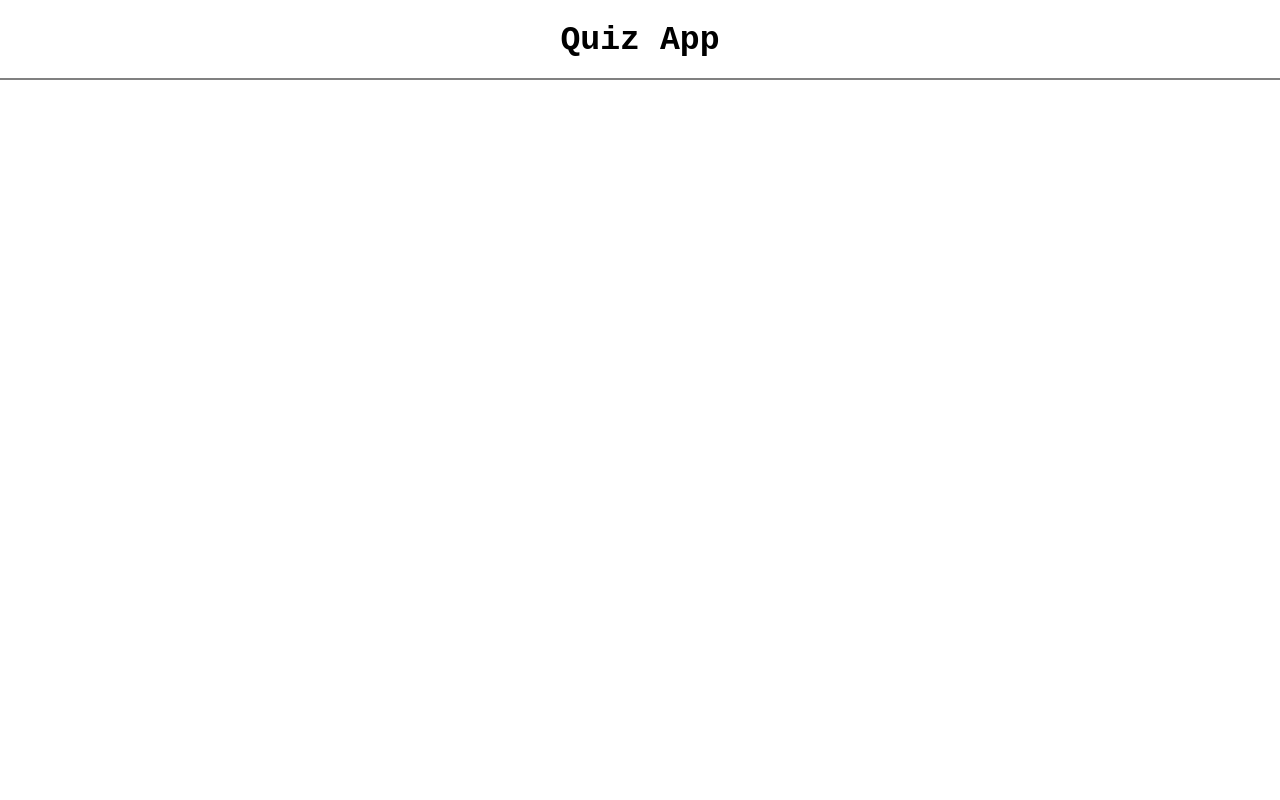
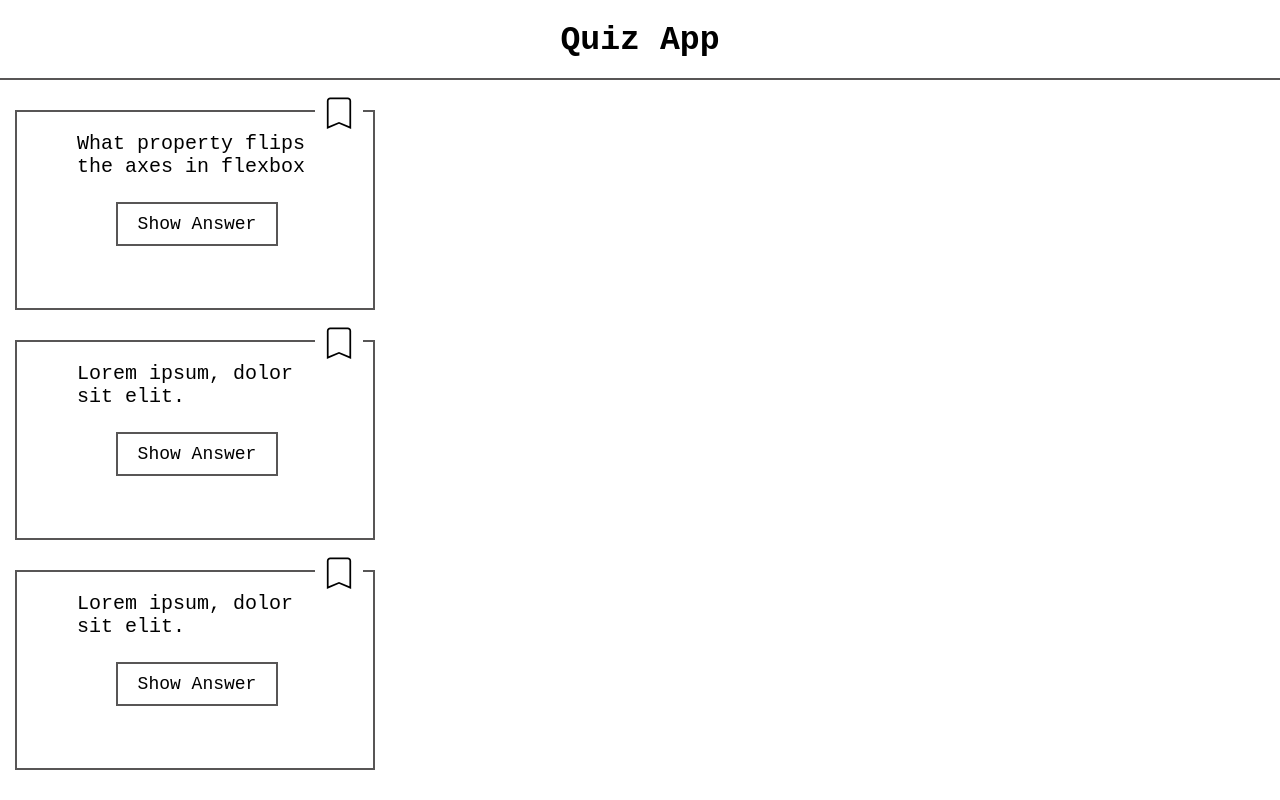
Before and after one commit to MichanNan/Quiz-App, a website: page index.html in a window 1280 px wide. Drawn offline with Linux system fonts and the light colour scheme; files whose address does not match are found by name.

Commit message:
add question feld

```diff
--- a/css/style.css
+++ b/css/style.css
@@ -11,6 +11,52 @@
 .title {
   text-align: center;
   height: 80px;
-  border-bottom: 2px solid grey;
+  border-bottom: 2px solid rgb(88, 86, 86);
   line-height: 80px;
 }
+
+.question-card {
+  position: relative;
+  width: 360px;
+  height: 200px;
+  border: solid 2px rgb(88, 86, 86);
+  margin-top: 30px;
+  margin-left: 15px;
+}
+
+.bookmark {
+  position: absolute;
+  top: -22px;
+  right: 10px;
+  z-index: 1;
+  background-color: white;
+  height: 48px;
+}
+
+.bookmark img {
+  width: 48px;
+}
+
+.question {
+  display: flex;
+  flex-direction: column;
+  justify-content: center;
+  align-items: center;
+  width: 240px;
+  position: absolute;
+  top: 10%;
+  left: 60px;
+}
+
+.question-text {
+  font-size: 20px;
+  font-weight: normal;
+}
+
+.show-answer {
+  font-size: 18px;
+  font-weight: normal;
+  margin-top: 10%;
+  border: solid 2px rgb(88, 86, 86);
+  padding: 10px 20px;
+}
--- a/index.html
+++ b/index.html
@@ -11,7 +11,38 @@
     <header>
       <h1 class="title">Quiz App</h1>
     </header>
-    <main></main>
+    <main>
+      <section class="question-card">
+        <div class="bookmark">
+          <img src="./asset/bookmark_FILL0_wght100_GRAD200_opsz48.svg" alt="" />
+        </div>
+        <div class="question">
+          <p class="question-text">What property flips the axes in flexbox</p>
+          <div class="show-answer">Show Answer</div>
+        </div>
+        <div class="question-footer"></div>
+      </section>
+      <section class="question-card">
+        <div class="bookmark">
+          <img src="./asset/bookmark_FILL0_wght100_GRAD200_opsz48.svg" alt="" />
+        </div>
+        <div class="question">
+          <p class="question-text">Lorem ipsum, dolor sit elit.</p>
+          <div class="show-answer">Show Answer</div>
+        </div>
+        <div class="question-footer"></div>
+      </section>
+      <section class="question-card">
+        <div class="bookmark">
+          <img src="./asset/bookmark_FILL0_wght100_GRAD200_opsz48.svg" alt="" />
+        </div>
+        <div class="question">
+          <p class="question-text">Lorem ipsum, dolor sit elit.</p>
+          <div class="show-answer">Show Answer</div>
+        </div>
+        <div class="question-footer"></div>
+      </section>
+    </main>
     <footer></footer>
   </body>
 </html>
--- /dev/null
+++ b/package.json
@@ -0,0 +1,5 @@
+{
+  "dependencies": {
+    "material-icons": "^1.13.5"
+  }
+}
```
Also changed, not shown: asset/account_circle_FILL0_wght100_GRAD200_opsz48.svg (added), asset/account_circle_FILL1_wght100_GRAD200_opsz48.svg (added), asset/bookmark_FILL0_wght100_GRAD200_opsz48.svg (added), asset/bookmark_FILL1_wght100_GRAD200_opsz48.svg (added), asset/home_FILL0_wght100_GRAD200_opsz48.svg (added), asset/home_FILL1_wght100_GRAD200_opsz48.svg (added), image/account_circle_black_24dp.svg (deleted), image/account_circle_black_filled_24dp (1).svg (deleted), image/bookmark_black_24dp.svg (deleted), image/bookmark_border_black_24dp.svg (deleted), image/home_black_24dp.svg (deleted), image/home_black_outlined_24dp (1).svg (deleted), image/toggle_off_black_24dp.svg (deleted), image/toggle_on_black_24dp.svg (deleted), 1 other file.
